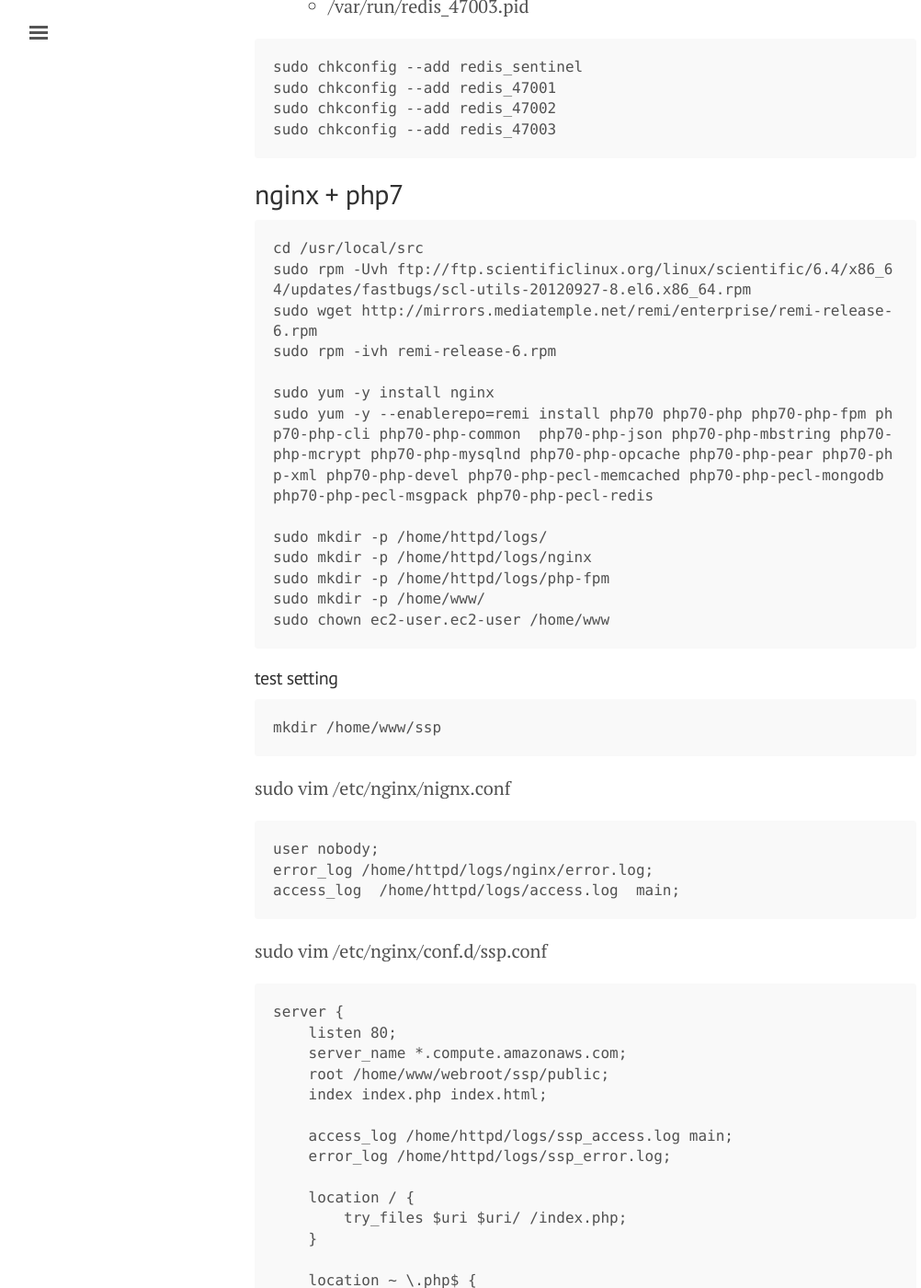
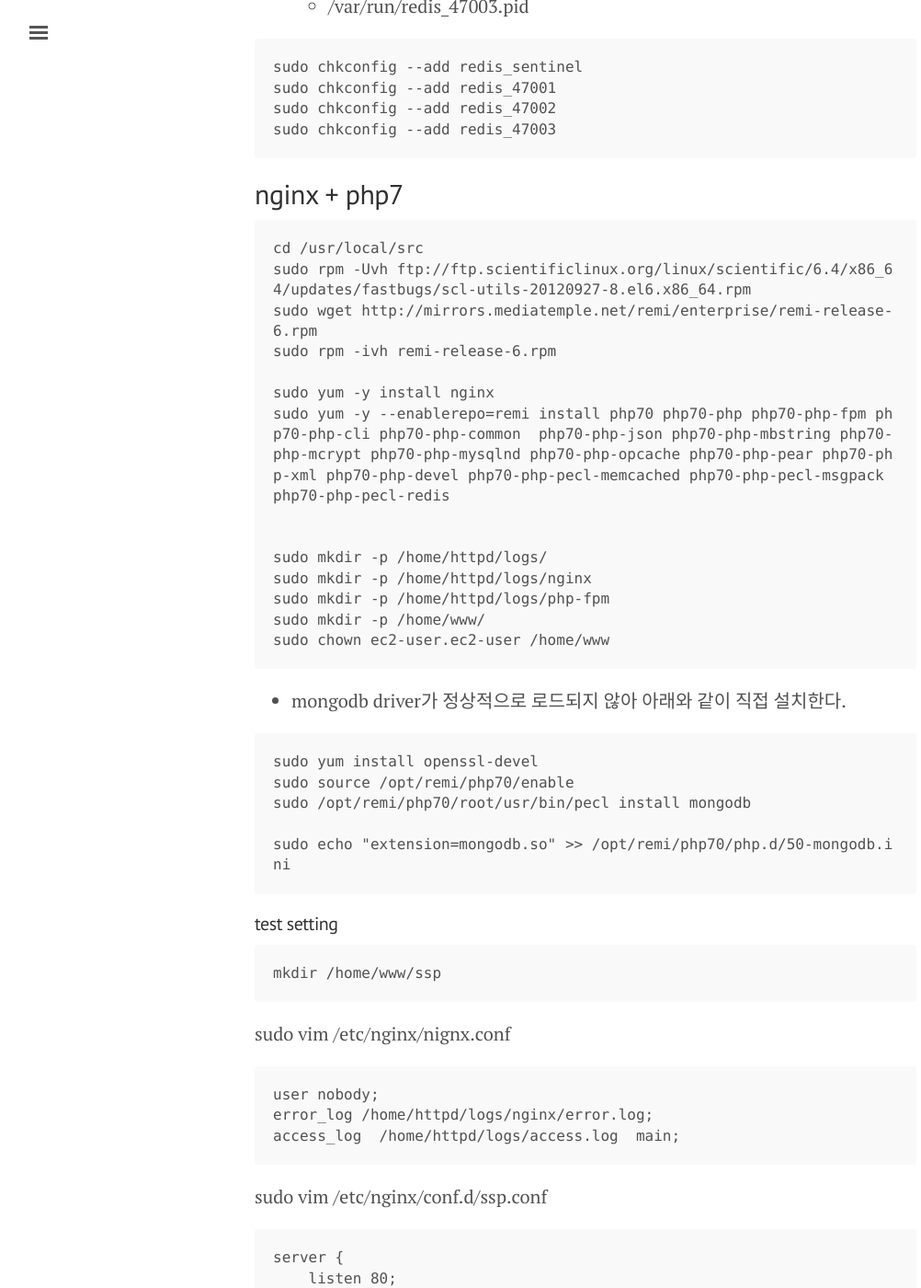
Before and after one commit to eyelove/eyelove.github.io, a Jekyll site: the page built from _posts/2016-07-01-aws-dev-instance-setting-guide.md, in a window 1280 px wide and 1400 px high, scrolled down 5841 px. Shown: the whole window at 92% size, without its empty margins (3-1005 px from the left). Built offline with Jekyll 4.4.1, drawn with Linux system fonts in a browser that asks for light colours.

Commit message:
Updated 2016-07-01-aws-dev-instance-setting-guide.md

````diff
--- a/_posts/2016-07-01-aws-dev-instance-setting-guide.md
+++ b/_posts/2016-07-01-aws-dev-instance-setting-guide.md
@@ -7,7 +7,6 @@ category: linux
 tags:
   - linux
   - cli
-photo_url: ''
 ---
 
 ## EC2 Instance Type
@@ -273,13 +272,24 @@ sudo wget http://mirrors.mediatemple.net/remi/enterprise/remi-release-6.rpm
 sudo rpm -ivh remi-release-6.rpm
 
 sudo yum -y install nginx
-sudo yum -y --enablerepo=remi install php70 php70-php php70-php-fpm php70-php-cli php70-php-common  php70-php-json php70-php-mbstring php70-php-mcrypt php70-php-mysqlnd php70-php-opcache php70-php-pear php70-php-xml php70-php-devel php70-php-pecl-memcached php70-php-pecl-mongodb php70-php-pecl-msgpack php70-php-pecl-redis
+sudo yum -y --enablerepo=remi install php70 php70-php php70-php-fpm php70-php-cli php70-php-common  php70-php-json php70-php-mbstring php70-php-mcrypt php70-php-mysqlnd php70-php-opcache php70-php-pear php70-php-xml php70-php-devel php70-php-pecl-memcached php70-php-pecl-msgpack php70-php-pecl-redis
+
 
 sudo mkdir -p /home/httpd/logs/
 sudo mkdir -p /home/httpd/logs/nginx
 sudo mkdir -p /home/httpd/logs/php-fpm
 sudo mkdir -p /home/www/
 sudo chown ec2-user.ec2-user /home/www
+```
+
+- mongodb driver가 정상적으로 로드되지 않아 아래와 같이 직접 설치한다.
+
+```
+sudo yum install openssl-devel
+sudo source /opt/remi/php70/enable
+sudo /opt/remi/php70/root/usr/bin/pecl install mongodb
+
+sudo echo "extension=mongodb.so" >> /opt/remi/php70/php.d/50-mongodb.ini
 ```
 
 #### test setting
````
